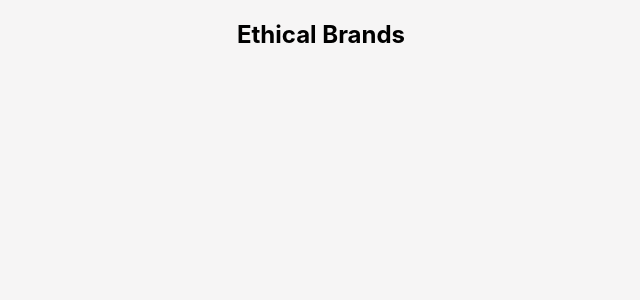
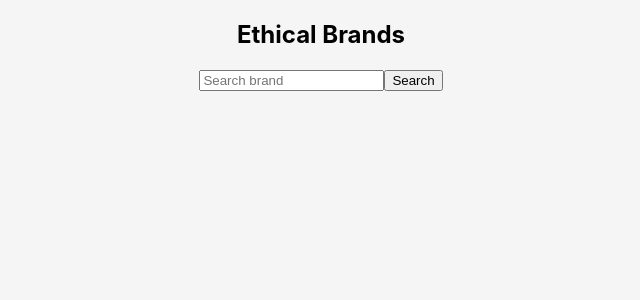
Before and after one commit to bowerscodes/ethical-brands-app, a React (Create React App) app: page / in a window 1280 px wide. Shown: the top 300 px of the page, without its empty margins (319-959 px from the left). Built offline with nearby package versions, Linux system fonts and the light colour scheme.

Commit message:
Basic Search component added

```diff
--- a/src/App.js
+++ b/src/App.js
@@ -1,10 +1,12 @@
 import React from "react";
 import "./app.css";
+// import { Route, Routes } from "react-router-dom";
+import Search from "./components/Search";
 
 const App = () => {
   return (
-    <div className="app">
-      <h2 className="title">Ethical Brands</h2>
+    <div>
+      <Search />
     </div>
   );
 };
--- a/src/components/Search.js
+++ b/src/components/Search.js
@@ -0,0 +1,23 @@
+import React from "react";
+import "../styles/search.css";
+// import { Link } from "react-router-dom"
+
+const Search = () => {
+  return (
+    <div className="search-component">
+      <h2 className="search-title">Ethical Brands</h2>
+      <form className="search-form">
+        <input
+          type="text"
+          className="search-input"
+          placeholder="Search brand"
+        />
+        <button type="submit" className="search-button">
+          Search
+        </button>
+      </form>
+    </div>
+  );
+};
+
+export default Search;
--- a/src/styles/search.css
+++ b/src/styles/search.css
@@ -0,0 +1,3 @@
+.search-component {
+    text-align: center;
+}
```
